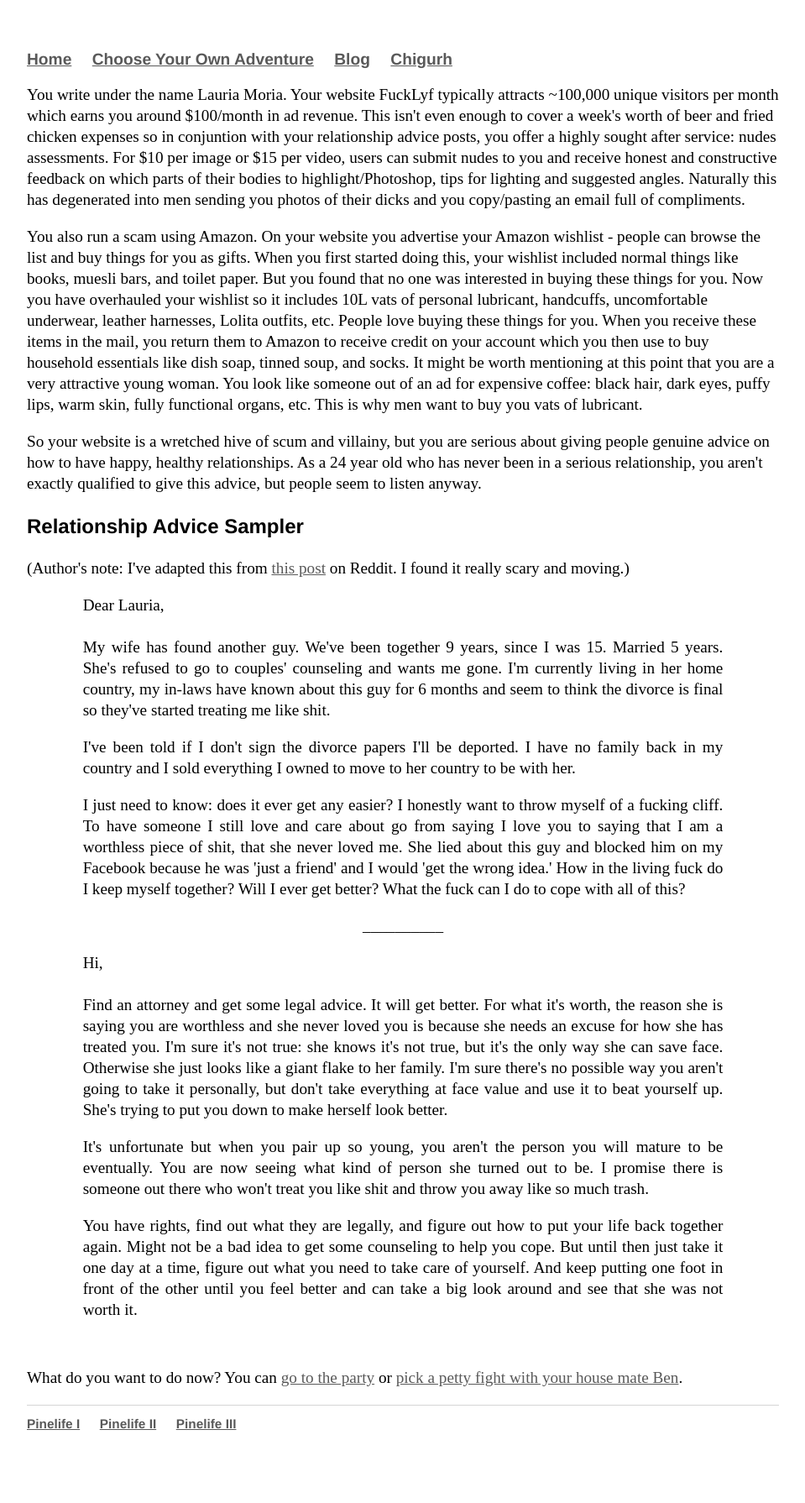
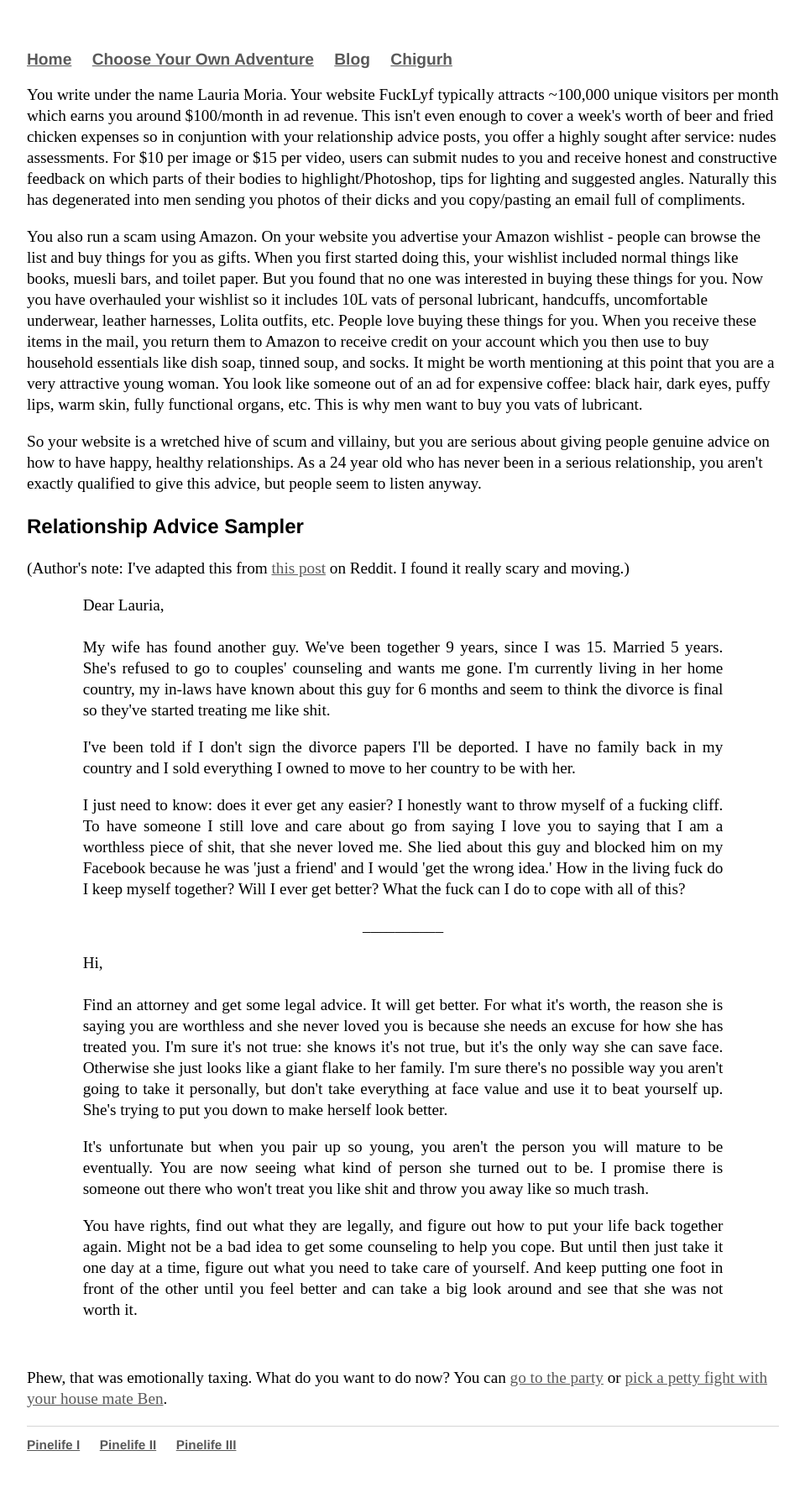
Before and after one commit to Pinelife/pinelife.github.io, a Jekyll site: the page built from Hellhole/Room2.html, in a window 1280 px wide. Shown: the whole page at 84% size, without its empty margins (160-1119 px from the left). Built offline with Jekyll 4.4.1, drawn with Linux system fonts in a browser that asks for light colours; before the commit the page ends 1765 px from its top, so only the background shows below that.

Commit message:
Update Room2.html

```diff
--- a/Hellhole/Room2.html
+++ b/Hellhole/Room2.html
@@ -55,4 +55,4 @@
   get some counseling to help you cope. But until then just take it one day at a time, figure out what you need to take care of yourself.
   And keep putting one foot in front of the other until you feel better and can take a big look around and see that she was not worth it.</p>
 <br/>
-<p>What do you want to do now? You can <a href="Room4.html">go to the party</a> or <a href="Room3.html">pick a petty fight with your house mate Ben</a>.</p>
+<p>Phew, that was emotionally taxing. What do you want to do now? You can <a href="Room4.html">go to the party</a> or <a href="Room3.html">pick a petty fight with your house mate Ben</a>.</p>
```
